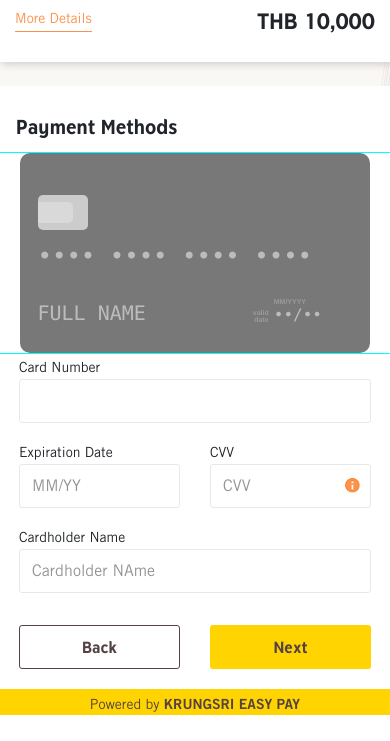
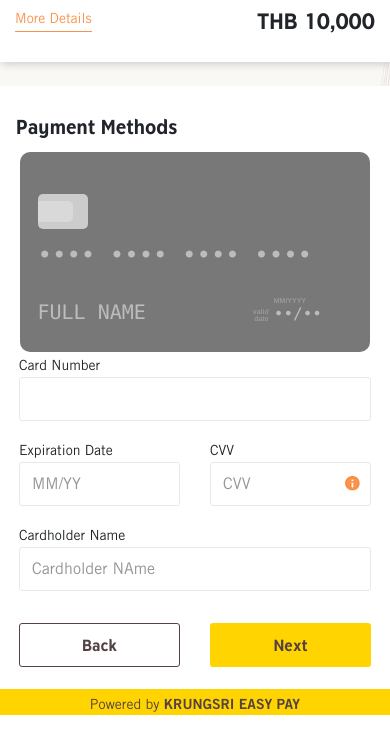
Before and after one commit to pathara/BAY, a plain HTML site: page 03_paymethod_creditcard_form_mobilelayoutonly.html in a window 390 px wide. Shown: the part 129-870 px from the top of the page. Drawn offline with Linux system fonts and the light colour scheme; files whose address does not match are found by name.

Commit message:
Update 03_paymethod_creditcard_form_mobilelayoutonly.html

```diff
--- a/03_paymethod_creditcard_form_mobilelayoutonly.html
+++ b/03_paymethod_creditcard_form_mobilelayoutonly.html
@@ -116,7 +116,7 @@
 
 					<div class="row d-block mx-xl-0 mx-lg-n1 mx-md-n1 mx-sm-0">
 							<div class="col-12 ml-3"><h3>Payment Methods</h3></div>
-							<div class="card-wrapper" style="border:1px aqua solid; margin:0 auto;"></div>
+							<div class="card-wrapper"></div>
 					</div>
 					<div class="row mx-1">
 							<div class="col-xl-6 col-lg-6 col-md-12 col-sm-12 mb-3">
```
